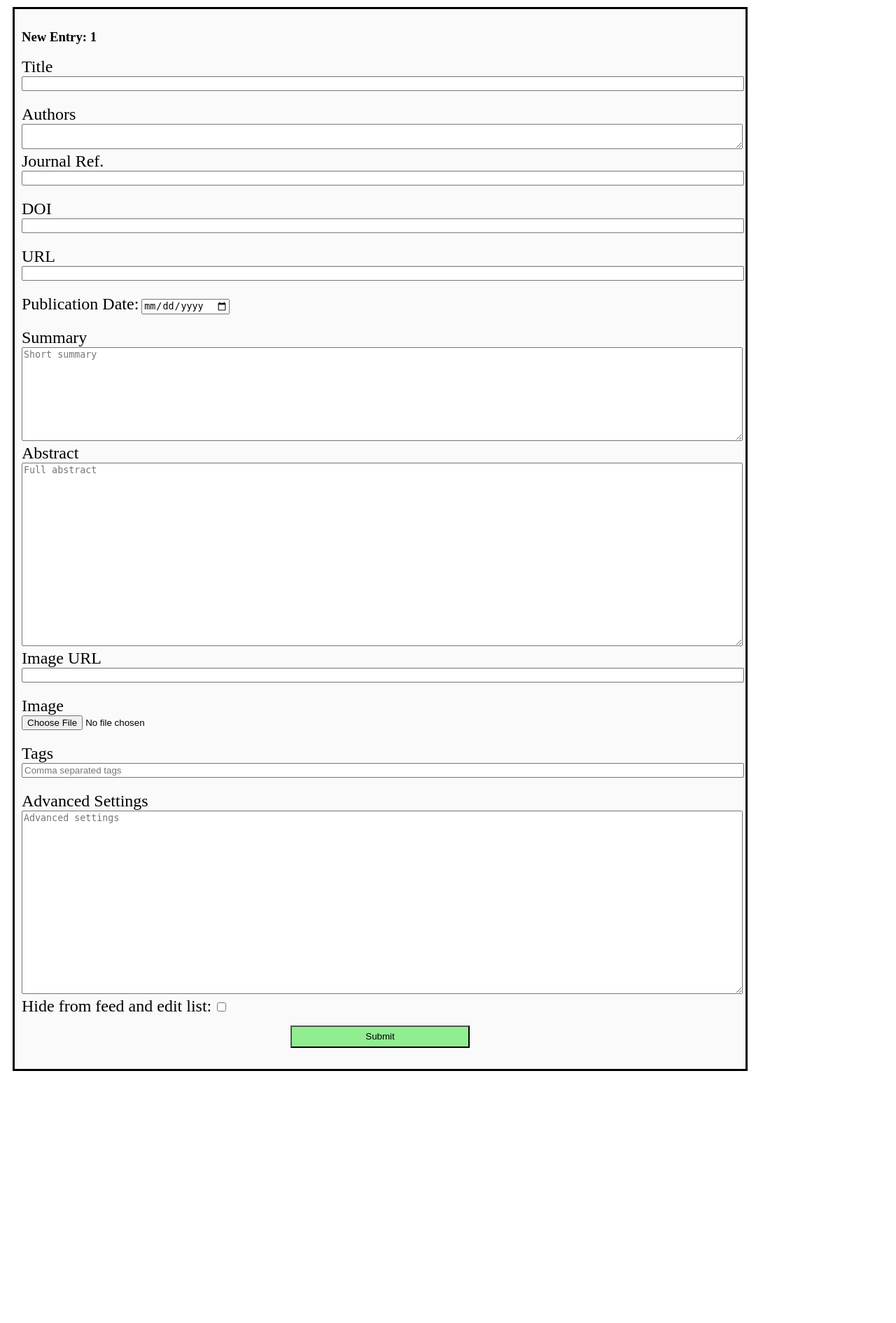
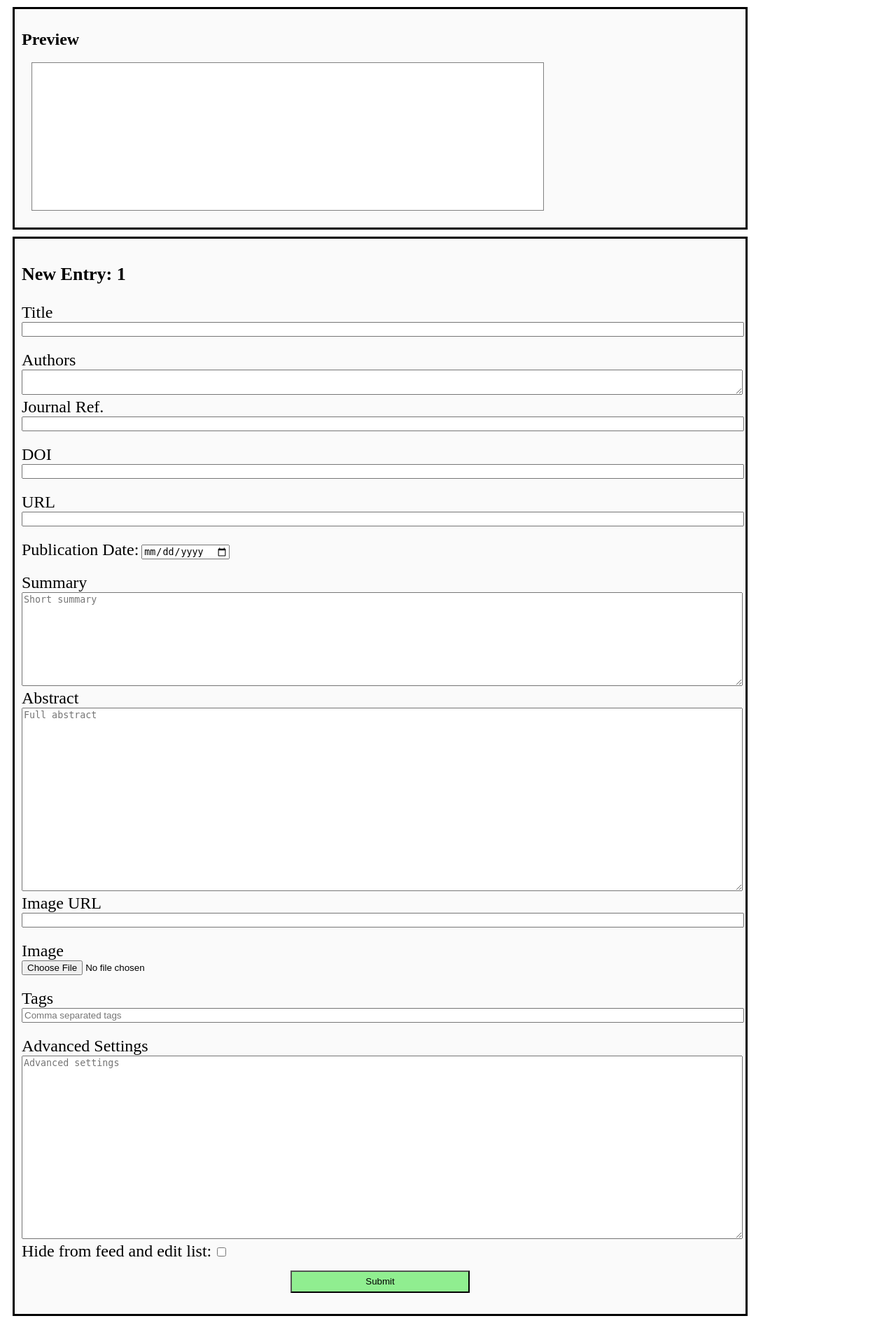
Before and after one commit to Renmusxd/BUArxiv, a Flask app: page /cmt-arxiv/new/1 in a window 1280 px wide. Shown: the whole page at 70% size. Before the commit the page ends 1530 px from the top, so only its background shows below. Run offline with Flask 2, Linux system fonts and the light colour scheme; data that the repository does not hold is empty; some libraries are stand-ins or nearby versions.

Commit message:
Made editing preview

```diff
--- a/website/__init__.py
+++ b/website/__init__.py
@@ -5,6 +5,8 @@ from flask import Flask
 from website.database import db, init_app
 # from flask_cdn import CDN
 
+def fix_dates(date):
+    return date.strftime('%Y-%m-%d')
 
 def create_app(config, debug=False, testing=False, config_overrides=None, make_db=False):
     app = Flask(__name__, static_url_path='/cmt-arxiv/static', static_folder='static')
@@ -33,4 +35,6 @@ def create_app(config, debug=False, testing=False, config_overrides=None, make_d
     # Register the Bookshelf CRUD blueprint.
     app.register_blueprint(crud)
 
+    app.jinja_env.globals.update(fix_dates=fix_dates)
+
     return app
--- /dev/null
+++ b/website/static/css/cmtboard.css
@@ -0,0 +1,66 @@
+h3 {
+  font-size: 26px;
+}
+
+.bulogo {
+  margin-left: auto;
+  margin-right: 0;
+  z-index: 2;
+}
+
+.super {
+  background-color: #EEEEEE;
+  display: flex;
+  flex-direction: column;
+  padding: 40px 40px 40px 40px;
+  height: 1000px;
+}
+
+.list-entry {
+  display: flex;
+  align-items: center;
+  flex-direction: row;
+  width: 720px;
+  min-height: 200px;
+  max-height: 256px;
+  flex-grow: 1.5;
+  overflow: hidden;
+  outline: 1px solid gray;
+  padding: 5px 5px 5px 5px;
+  margin: 15px 15px 15px 15px;
+  /*background-color: #FAFAFA;*/
+  background-color: #FFFFFF;
+}
+
+.list {
+  z-index: 1;
+  display: flex;
+  flex-wrap: wrap;
+  align-content: flex-start;
+  justify-content: flex-start;
+  background-color: #EEEEEE;
+  height: 100%;
+}
+
+.listimg {
+  max-height: 256px;
+  max-width: 256px;
+  padding: 5px 5px 5px 5px;
+}
+
+.textdiv {
+  padding: 5px 5px 5px 5px;
+  flex-grow: 10;
+}
+
+.tagdiv {
+  display: flex;
+  align-items: center;
+  justify-content: flex-end;
+  flex-direction: row;
+}
+
+.tagdiv-entry {
+  font-size: 10px;
+  padding: 5px 5px 5px 5px;
+}
--- a/website/static/css/editstyle.css
+++ b/website/static/css/editstyle.css
@@ -1,3 +1,13 @@
+a:link {
+  text-decoration: none;
+  color: black;
+}
+
+a:hover {
+  text-decoration: underline;
+  color: black;
+}
+
 .formdiv {
     max-width: 1024px;
     background-color: #FAFAFA;
--- a/website/static/index.html
+++ b/website/static/index.html
@@ -3,7 +3,7 @@
 <head>
     <link rel="stylesheet" href="static/css/style.css">
     <script src="https://d3js.org/d3.v4.js"></script>
-    <script src="static/jss/main.js"></script>
+    <script src="static/jss/main.js" onload="populate_all();"></script>
 
     <link rel="stylesheet" href="https://cdn.jsdelivr.net/npm/katex@0.13.18/dist/katex.min.css" integrity="sha384-zTROYFVGOfTw7JV7KUu8udsvW2fx4lWOsCEDqhBreBwlHI4ioVRtmIvEThzJHGET" crossorigin="anonymous">
     <script defer src="https://cdn.jsdelivr.net/npm/katex@0.13.18/dist/katex.min.js" integrity="sha384-GxNFqL3r9uRJQhR+47eDxuPoNE7yLftQM8LcxzgS4HT73tp970WS/wV5p8UzCOmb" crossorigin="anonymous"></script>
--- /dev/null
+++ b/website/static/jss/editpreview.js
@@ -0,0 +1,49 @@
+function handle_preview(e) {
+    let paths = document.location.pathname.split('/');
+    let id = paths[paths.length-1];
+
+    const file = document.getElementById("image").files[0]
+    if (e.target != null && e.target.name === "image") {
+        if (file) {
+            document.getElementById("image_url").value = "static/img/thumbnails/" + id + ".png";
+        }
+    }
+    let image_url = document.getElementById("image_url").value;
+    if (image_url.startsWith("static/")) {
+        image_url = "../" + image_url;
+    }
+    if (file) {
+        image_url = URL.createObjectURL(file);
+    }
+
+    let data = {
+        "id": id,
+        "title": document.getElementById("titlearea").value,
+        "authors": document.getElementById("authorsarea").value,
+        "journal_ref": document.getElementById("journalarea").value,
+        "doi": document.getElementById("doiarea").value,
+        "url": document.getElementById("post_url").value,
+        "timestamp": document.getElementById("publish").value,
+        "summary": document.getElementById("summaryarea").value,
+        "abstract": document.getElementById("abstractarea").value,
+        "image_url": image_url,
+        "tags": document.getElementById("tags").value,
+        "unstructured": document.getElementById("unstructuredarea").value,
+        "hidden": document.getElementById("hidden").value,
+    };
+
+    let preview = document.getElementById("entry-preview");
+    preview.innerHTML = html_from_data(data);
+}
+
+function setup_preview(formid) {
+    let form = document.getElementById(formid);
+    console.log(form.children);
+    for (let i = 0; i < form.children.length; i++) {
+      let child = form.children[i];
+      if (child.tagName === "INPUT" ||  child.tagName === "TEXTAREA") {
+           child.addEventListener("focusout", handle_preview);
+       }
+    }
+    handle_preview({});
+}
--- a/website/static/jss/main.js
+++ b/website/static/jss/main.js
@@ -1,19 +1,4 @@
-// Check for queryparams like ?only_published=True
-const wurl = window.location.search;
-var wurl_split = wurl.split('?');
-var queryString = (wurl_split.length === 2) ? wurl.split('?')[1] : '';
-if (queryString !== '') {
-    queryString = "?" + queryString;
-}
-
-d3.json('feed/24' + queryString,  function(error, data) {
-    var div = d3.select('.list');
-    div.selectAll('div')
-        .data(data)
-        .enter()
-        .append('div')
-        .attr('class', 'list-entry')
-        .html(function(d) {
+function html_from_data(d) {
     var img = "";
     if (d['image_url'] != null && d['image_url'] !== "") {
         img = "<img src=\"" + d['image_url'] + "\" alt=\"\" class=\"listimg\" />";
@@ -31,13 +16,14 @@ d3.json('feed/24' + queryString,  function(error, data) {
 
     var tagstr = "";
     if (d['tags'] != null && d['tags'] !== "") {
-                var tags = [...new Set(d['tags'].split(',').map(function(tag) {
+        var tags = [...new Set(d['tags'].split(',').map(function (tag) {
             return tag.split('.')[0].trim();
         }))].sort();
-                tagstr = tags.map(function(tag) {
+        tagstr = tags.map(function (tag) {
             return '<div class="tagdiv-entry">' + tag.trim() + '</div>';
         }).join('');
     }
+    var time = d['timestamp'].split(' ').slice(0, 4).join(' ');
 
     var anchor_prefix = "";
     var anchor_suffix = "";
@@ -52,9 +38,27 @@ d3.json('feed/24' + queryString,  function(error, data) {
         "<i>" + d['authors'] + "</i>" +
         journal_html +
         "<p>" + display_summary + "</p>" +
-                "<div class=\"tagdiv\">" + tagstr + "</div>" +
+        "<div class=\"tagdiv\">" + time + "</div>" +
         "</div>"
-        });
+}
+
+function populate_all() {
+    // Check for queryparams like ?only_published=True
+    const wurl = window.location.search;
+    var wurl_split = wurl.split('?');
+    var queryString = (wurl_split.length === 2) ? wurl.split('?')[1] : '';
+    if (queryString !== '') {
+        queryString = "?" + queryString;
+    }
+
+    d3.json('feed/24' + queryString, function (error, data) {
+        var div = d3.select('.list');
+        div.selectAll('div')
+            .data(data)
+            .enter()
+            .append('div')
+            .attr('class', 'list-entry')
+            .html(html_from_data);
 
         if (typeof renderMathInElement !== 'undefined') {
             renderMathInElement(document.body, {
@@ -71,3 +75,4 @@ d3.json('feed/24' + queryString,  function(error, data) {
             });
         }
     });
+}
--- a/website/templates/new.html
+++ b/website/templates/new.html
@@ -2,13 +2,20 @@
 <html lang="en">
 <head>
     <meta charset="UTF-8">
-    <title>New Entry</title>
+    <title>Edit Entry</title>
     <link rel="stylesheet" href="../static/css/editstyle.css">
+    <link rel="stylesheet" href="../static/css/cmtboard.css">
+    <script src="../static/jss/main.js"></script>
     <script src="../static/jss/formvalidate.js"></script>
+    <script defer src="../static/jss/editpreview.js" onload='setup_preview("entryform");'></script>
 </head>
 <body>
     <div class="formdiv">
-    <form name="entryform" action="{{ url_for('crud.new_id', id=id)  }}" method="post" enctype="multipart/form-data" autocomplete="off" onsubmit="return validateForm();">
+        <h2>Preview</h2>
+        <div id="entry-preview" class="list-entry"></div>
+    </div>
+    <div class="formdiv">
+    <form id="entryform" name="entryform" action="{{ url_for('crud.new_id', id=id)  }}" method="post" enctype="multipart/form-data" autocomplete="off" onsubmit="return validateForm();">
         {{ newform.csrf_token }}
         <h3>New Entry: {{ id }}</h3>
 
```
Also changed, not shown: website/static/cmtboard.html (+1 -68 lines), website/templates/edit.html (+11 -1 lines). Lines whose indentation alone changed are shown as unchanged.
